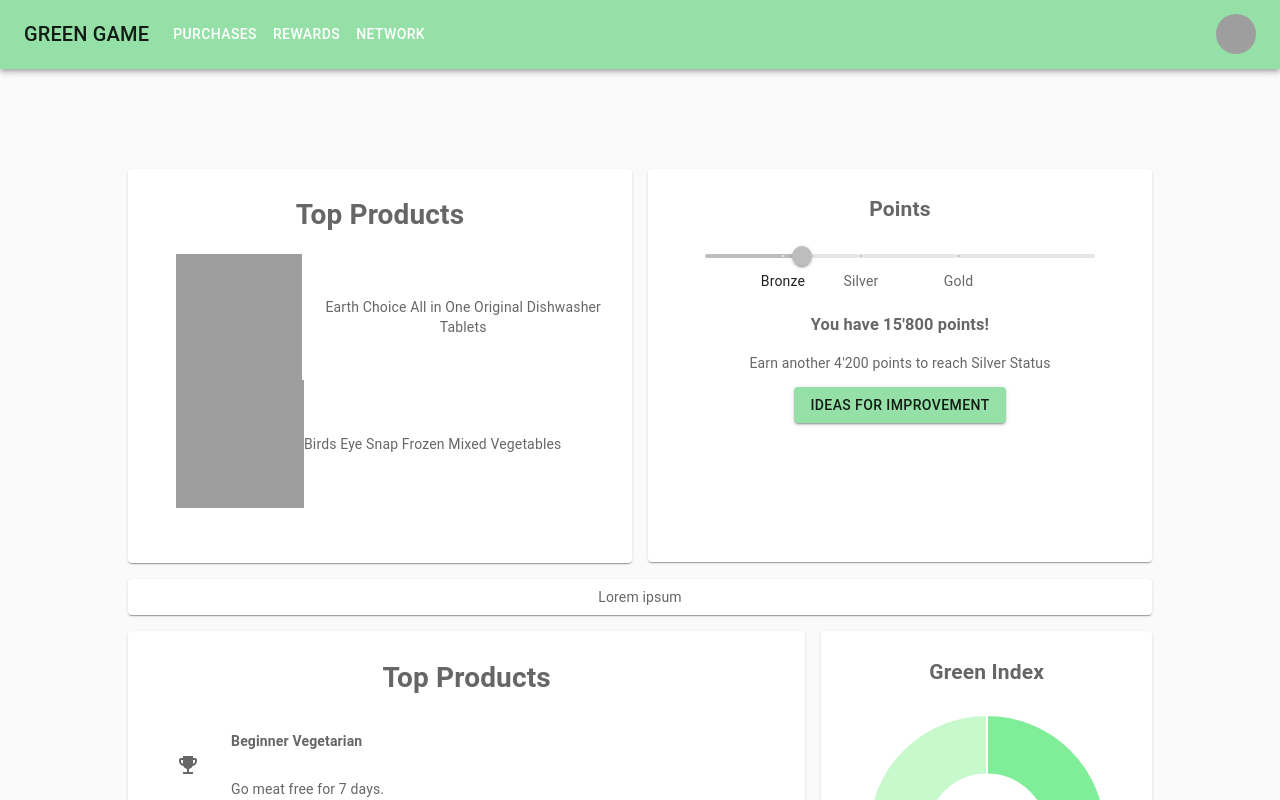
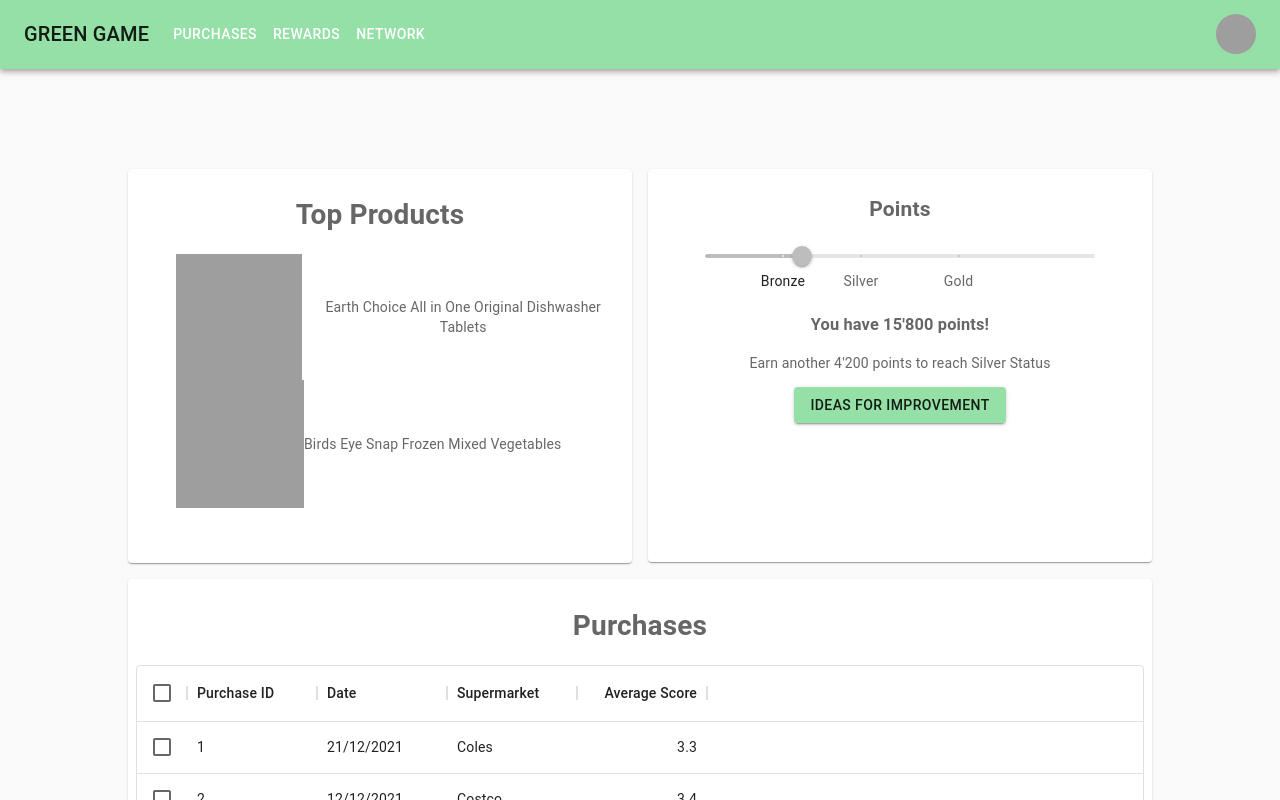
Before and after one commit to Lexicon-Digital/hackathon-green-game-fe, a Next.js app: page /dashboard in a window 1280 px wide. Shown: the top 800 px of the page. Built offline with nearby package versions, Linux system fonts and the light colour scheme; grey boxes are pictures that could not be loaded.

Commit message:
purchase component

```diff
--- a/components/Purchases/index.js
+++ b/components/Purchases/index.js
@@ -0,0 +1,41 @@
+import * as React from "react";
+import { DataGrid } from "@mui/x-data-grid";
+
+const columns = [
+  { field: "id", headerName: "Purchase ID", width: 130 },
+  { field: "firstName", headerName: "Date", width: 130 },
+  { field: "lastName", headerName: "Supermarket", width: 130 },
+  {
+    field: "age",
+    headerName: "Average Score",
+    type: "number",
+    width: 130,
+  },
+];
+
+const rows = [
+  { id: 1, lastName: "Coles", firstName: "21/12/2021", age: 3.3 },
+  { id: 2, lastName: "Costco", firstName: "12/12/2021", age: 3.4 },
+  { id: 3, lastName: "Coles", firstName: "02/10/2021", age: 4 },
+  { id: 4, lastName: "Woolworths", firstName: "06/09/1991", age: 2.2 },
+  { id: 5, lastName: "IGA", firstName: "22/10/2021", age: 3.4 },
+  { id: 6, lastName: "Coles", firstName: "01/01/2021", age: 5 },
+  { id: 7, lastName: "Coles", firstName: "05/05/2021", age: 5 },
+  { id: 8, lastName: "Coles", firstName: "09/06/2021", age: 2.2 },
+  { id: 9, lastName: "Coles", firstName: "01/01/2021", age: 4.1 },
+];
+
+export default function DataTable() {
+  return (
+    <div style={{ height: 420, width: "100%" }}>
+      <h1>Purchases</h1>
+      <DataGrid
+        rows={rows}
+        columns={columns}
+        pageSize={10}
+        rowsPerPageOptions={[5]}
+        checkboxSelection
+      />
+    </div>
+  );
+}
--- a/package.json
+++ b/package.json
@@ -10,6 +10,7 @@
   "dependencies": {
     "@mui/icons-material": "^5.2.5",
     "@mui/material": "^5.2.5",
+    "@mui/x-data-grid": "^5.2.1",
     "chart.js": "^3.6.2",
     "next": "12.0.7",
     "react": "17.0.2",
--- a/pages/dashboard.js
+++ b/pages/dashboard.js
@@ -7,7 +7,8 @@ import Container from "@mui/material/Container";
 import DoughnutChart from "../components/Doughnut";
 import Points from "../components/Points";
 import TopProducts from "../components/TopProducts";
-import Badges from '../components/Badges'
+import Badges from "../components/Badges";
+import Purchases from "../components/Purchases";
 
 export default function Dashboard() {
   const Item = styled(Paper)(({ theme }) => ({
@@ -34,23 +35,22 @@ export default function Dashboard() {
           </Grid>
 
           <Grid item xs={12}>
-            <Item>Lorem ipsum</Item>
+            <Item>
+              <Purchases />
+            </Item>
           </Grid>
 
           <Grid item xs={8}>
-
             <Item>
               <Badges />
             </Item>
           </Grid>
 
-
-        <Grid item xs={4}>
-
-          <Item>
-            <DoughnutChart />
-          </Item>
-        </Grid>
+          <Grid item xs={4}>
+            <Item>
+              <DoughnutChart />
+            </Item>
+          </Grid>
         </Grid>
       </Box>
     </>
```
Also changed, not shown: 2 other files (tests, documents, lock files or other folders).
